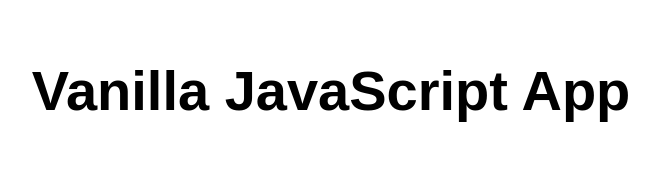
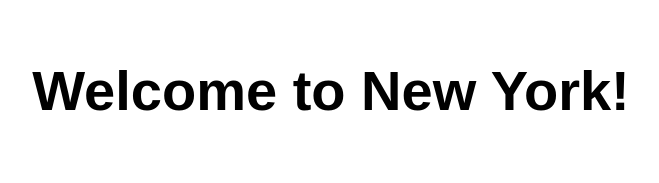
Before and after one commit to siddhanttt24/sidrepo2, a website: page src/index.html in a window 1280 px wide. Shown: the whole page, without its empty margins (309-968 px from the left). Drawn offline with Linux system fonts and the light colour scheme.

Commit message:
Update index.html

```diff
--- a/src/index.html
+++ b/src/index.html
@@ -10,7 +10,7 @@
 
 <body>
   <main>
-    <h1>Vanilla JavaScript App</h1>
+    <h1>Welcome to New York!</h1>
   </main>
 </body>
 
```
